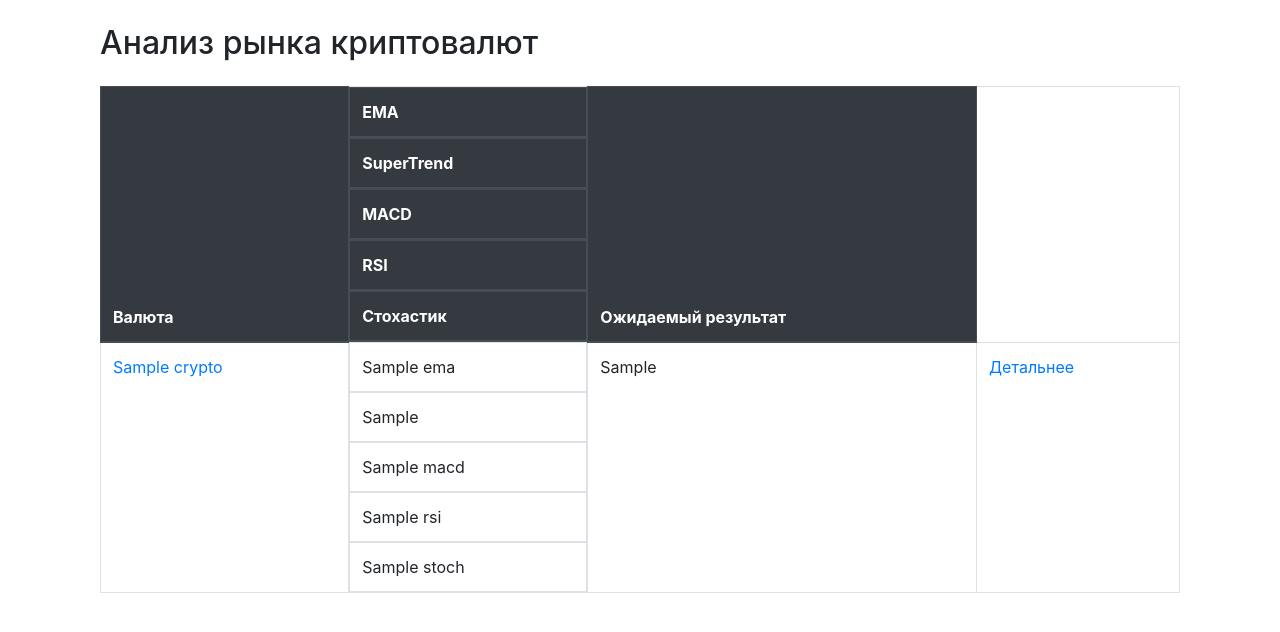
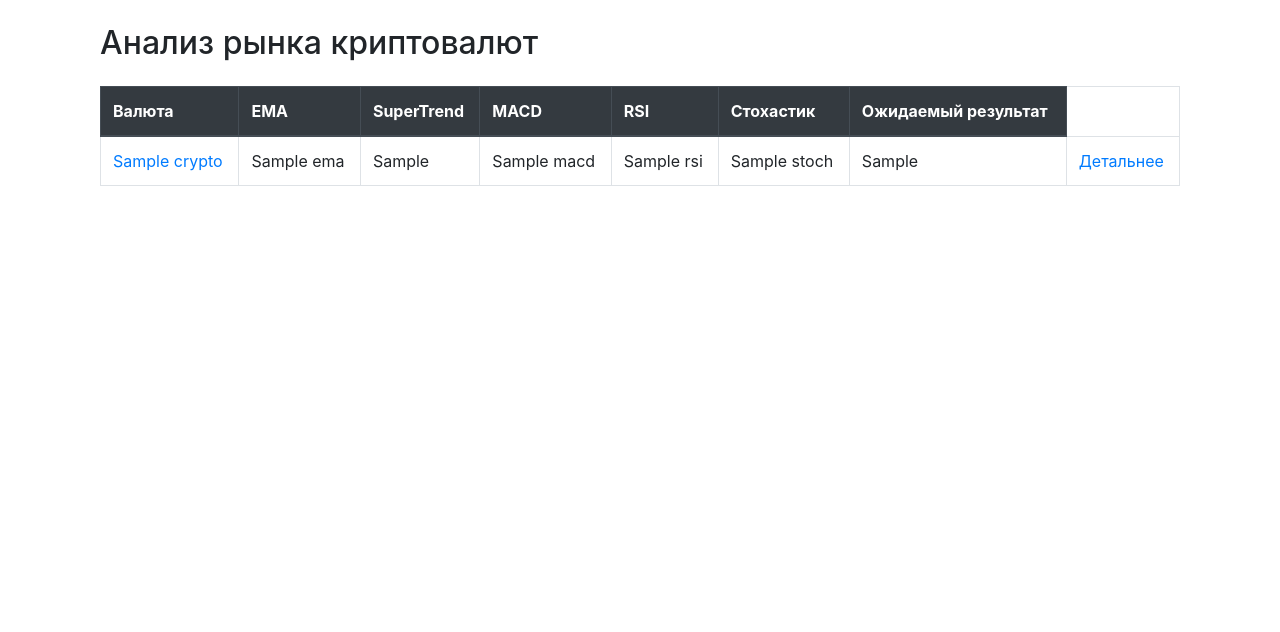
Before and after one commit to Heatkliff/signalbot, a Django app: template crypto_signals/templates/info/market_analysis.html in a window 1280 px wide. Shown: the part 56-688 px from the top of the page. Run offline with Django 5.2, Linux system fonts and the light colour scheme; the template is opened without the code that fills it: most values are stand-ins (such as "Sample title", 1, 10 or a date in 2020); some libraries are stand-ins or nearby versions.

Commit message:
Fix for table on market_analysis

```diff
--- a/crypto_signals/templates/info/market_analysis.html
+++ b/crypto_signals/templates/info/market_analysis.html
@@ -5,18 +5,18 @@
 {% endblock %}
 
 {% block content %}
-    <div class="container my-4" style="max-width: 100%">
+    <div class="container mt-4">
         <h2 class="mb-4">Анализ рынка криптовалют</h2>
         <div class="table">
-            <table class="table table-bordered table-hover" style="max-width: 100%">
+            <table class="table table-bordered table-hover">
                 <thead class="thead-dark">
                 <tr>
                     <th>Валюта</th>
-                    <th class="d-none d-md-block">EMA</th>
-                    <th class="d-none d-md-block">SuperTrend</th>
-                    <th class="d-none d-md-block">MACD</th>
-                    <th class="d-none d-md-block">RSI</th>
-                    <th class="d-none d-md-block">Стохастик</th>
+                    <th class="d-none d-md-table-cell">EMA</th>
+                    <th class="d-none d-md-table-cell">SuperTrend</th>
+                    <th class="d-none d-md-table-cell">MACD</th>
+                    <th class="d-none d-md-table-cell">RSI</th>
+                    <th class="d-none d-md-table-cell">Стохастик</th>
                     <th>Ожидаемый результат</th>
                 </tr>
                 </thead>
@@ -27,11 +27,11 @@
                             <a href="#" data-toggle="modal" data-target="#cryptoModal{{ forloop.counter }}"
                                onclick="document.getElementById('cryptoFrame{{ forloop.counter }}').src='/status_market/{{ crypto.name }}'; return false;">{{ crypto.name }}</a>
                         </td>
-                        <td class="d-none d-md-block">{{ crypto.ema }}</td>
-                        <td class="d-none d-md-block">{{ crypto.st }}</td>
-                        <td class="d-none d-md-block">{{ crypto.macd }}</td>
-                        <td class="d-none d-md-block">{{ crypto.rsi }}</td>
-                        <td class="d-none d-md-block">{{ crypto.stoch }}</td>
+                        <td class="d-none d-md-table-cell">{{ crypto.ema }}</td>
+                        <td class="d-none d-md-table-cell">{{ crypto.st }}</td>
+                        <td class="d-none d-md-table-cell">{{ crypto.macd }}</td>
+                        <td class="d-none d-md-table-cell">{{ crypto.rsi }}</td>
+                        <td class="d-none d-md-table-cell">{{ crypto.stoch }}</td>
                         <td class="{{ crypto.result_class }}">{{ crypto.expected_result }}</td>
                         <td><a href="/status_market/{{ crypto.name }}">Детальнее</a></td>
                     </tr>
```
